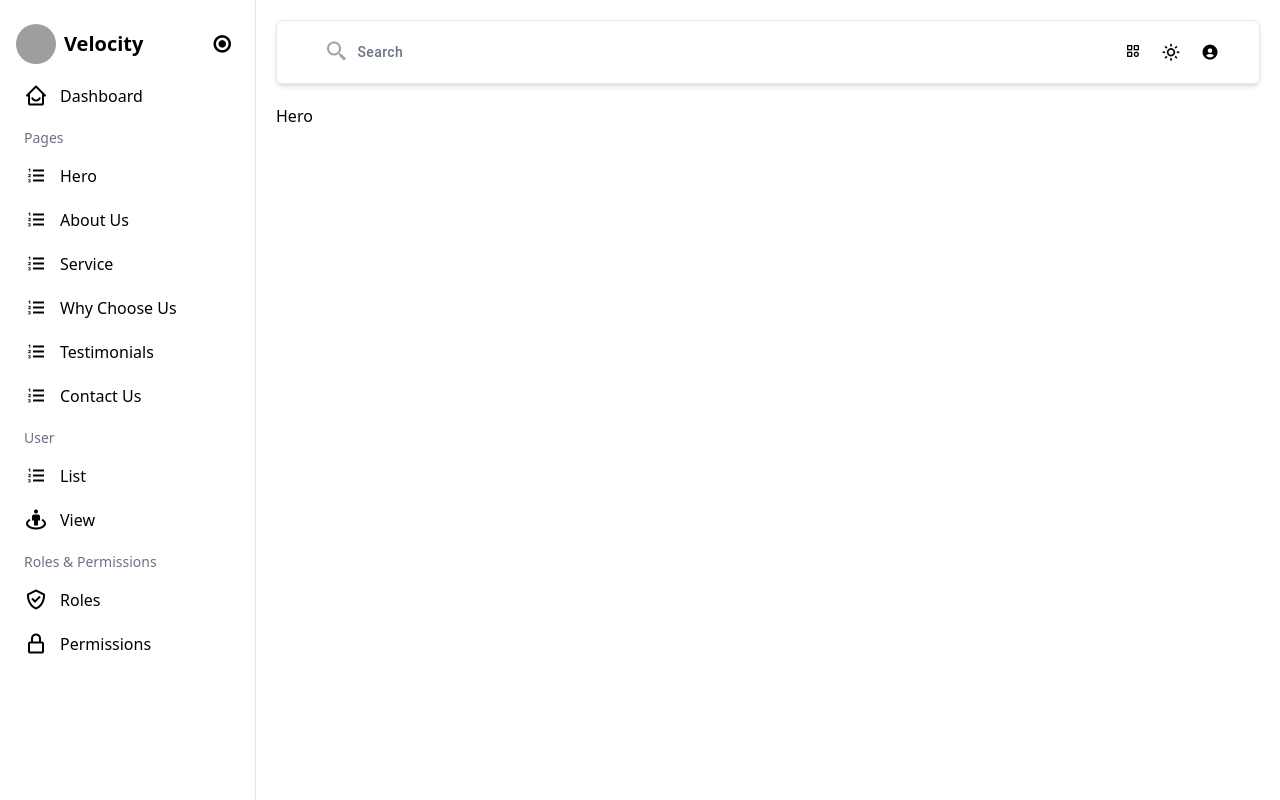
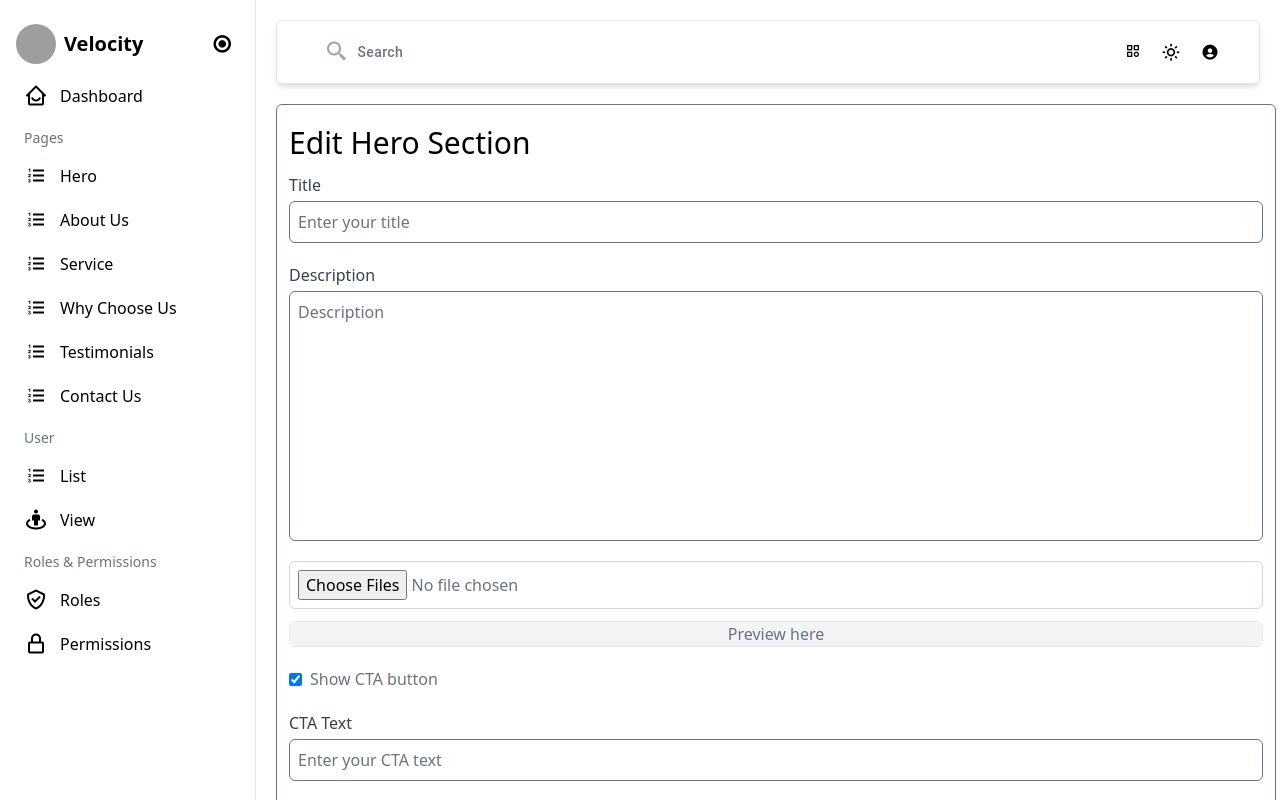
Before and after one commit to amit-kandar/admin-panel, a React (Create React App) app: page /pages/hero in a window 1280 px wide. Built offline with nearby package versions, Linux system fonts and the light colour scheme; grey boxes are pictures that could not be loaded.

Commit message:
Added hero page

```diff
--- a/src/routes/Hero.jsx
+++ b/src/routes/Hero.jsx
@@ -1,8 +1,161 @@
-import React from 'react'
+import React, { useState, useEffect } from 'react'
 
 function Hero() {
+    const [selectedFiles, setSelectedFiles] = useState([]);
+    const [previews, setPreviews] = useState([]);
+    const [data, setData] = useState({
+        title: "",
+        sub_title: "",
+        description: "",
+        image: {},
+        isCTAOn: true,
+        CTA_text: ""
+    })
+
+    const onSelectFiles = (e) => {
+        const files = e.target.files;
+
+        if (!files || files.length === 0) {
+            setSelectedFiles([]);
+            setPreviews([]);
+            return;
+        }
+
+        const selectedFilesArray = Array.from(files);
+        setSelectedFiles(selectedFilesArray);
+
+        const previewsArray = selectedFilesArray.map((file) => URL.createObjectURL(file));
+        setPreviews(previewsArray);
+    };
+
+    useEffect(() => {
+        return () => {
+            previews.forEach((preview) => URL.revokeObjectURL(preview));
+        };
+    }, [previews]);
+
+    const handleOnChange = (e) => {
+        e.preventDefault();
+
+        setData({
+            ...data,
+            [e.target.name]: e.target.value,
+        });
+    }
+
+    const handleSubmit = (e) => {
+        e.preventDefault()
+        console.log(data);
+    }
+
+    const handleCheckboxChange = (e) => {
+        setData((prevData) => ({
+            ...prevData,
+            isCTAOn: e.target.checked,
+        }));
+    };
     return (
-        <div>Hero</div>
+        <div className='w-full flex justify-center'>
+            <div className='container w-full py-5 bg-white dark:bg-slate-900 text-gray-500 border border-gray-500 rounded-md dark:text-gray-300'>
+                <div className='w-full flex justify-start p-3 pt-0'>
+                    <span className='text-xl lg:text-3xl font-medium text-black dark:text-gray-50'>Edit Hero Section</span>
+                </div>
+                <div className='w-full px-3'>
+                    <form className='flex flex-col gap-5' onSubmit={handleSubmit}>
+                        <div className="flex flex-col gap-1">
+                            <label htmlFor="title" className="font-medium text-gray-700 dark:text-gray-300">
+                                Title
+                            </label>
+                            <input
+                                type="text"
+                                id="title"
+                                name="title"
+                                placeholder="Enter your title"
+                                value={data.title}
+                                onChange={handleOnChange}
+                                className="py-2 pl-2 border rounded-md border-gray-500 outline-none text-black dark:bg-slate-900 dark:text-gray-200 placeholder:text-gray-500 focus:ring focus:ring-indigo-500"
+                            />
+                        </div>
+
+                        <div className='flex flex-col gap-1'>
+                            <label htmlFor="title" className="font-medium text-gray-700 dark:text-gray-300">
+                                Description
+                            </label>
+                            <textarea
+                                name="description"
+                                id="description"
+                                cols="30"
+                                rows="10"
+                                value={data.description}
+                                onChange={handleOnChange}
+                                className='resize-none outline-none rounded-md text-black dark:bg-slate-900 dark:text-gray-300 border border-gray-500 pl-2 pt-2 placeholder:text-gray-500 focus:ring focus:ring-indigo-500'
+                                placeholder='Description'
+                            ></textarea>
+                        </div>
+                        <div className="w-full flex flex-col gap-3">
+                            <label className="border border-gray-300 p-2 rounded-md cursor-pointer">
+                                <input
+                                    type="file"
+                                    name="image"
+                                    id="image"
+                                    accept=".jpg, .jpeg, .png, .webp"
+                                    onChange={onSelectFiles}
+                                    multiple
+                                />
+                            </label>
+                            <div className="w-full h-auto border rounded-md">
+                                {selectedFiles.length === 0 ? (
+                                    <div className='w-full h-full grid place-items-center bg-gray-100 dark:bg-gray-600'>
+                                        <span className="text-gray-500 dark:text-gray-300">Preview here</span>
+                                    </div>
+                                ) : (
+                                    <div className='w-full h-auto grid place-items-center gap-2 grid-cols-1 md:grid-cols-2'>
+                                        {
+                                            selectedFiles.map((file, index) => (
+                                                <img key={index} src={previews[index]} alt={`preview-${index}`} className='w-full h-full rounded-md' />
+                                            ))
+                                        }
+                                    </div>
+                                )}
+                            </div>
+                        </div>
+
+                        <div className='flex items-center gap-2'>
+                            <input
+                                type="checkbox"
+                                id='cta'
+                                name='cta'
+                                className="text-sm font-medium text-gray-900 dark:text-gray-300"
+                                checked={data.isCTAOn}
+                                onChange={handleCheckboxChange}
+                            />
+                            <label htmlFor="cta" className="cursor-pointer select-none">
+                                Show CTA button
+                            </label>
+                        </div>
+                        {
+                            data.isCTAOn
+                                ? <div className="flex flex-col gap-1">
+                                    <label htmlFor="CTA_text" className="font-medium text-gray-700 dark:text-gray-300">
+                                        CTA Text
+                                    </label>
+                                    <input
+                                        type="text"
+                                        id="CTA_text"
+                                        name="CTA_text"
+                                        placeholder="Enter your CTA text"
+                                        value={data.CTA_text}
+                                        onChange={handleOnChange}
+                                        className="py-2 pl-2 border rounded-md border-gray-500 outline-none text-black dark:bg-slate-900 dark:text-gray-200 placeholder:text-gray-500 focus:ring focus:ring-indigo-500"
+                                    />
+                                </div>
+                                : null
+                        }
+                        <button className='w-24 h-10 border border-gray-600 rounded cursor-pointer hover:bg-blue-500 hover:text-white hover:border-none'>Update</button>
+                    </form>
+                </div>
+            </div>
+        </div>
     )
 }
 
```
